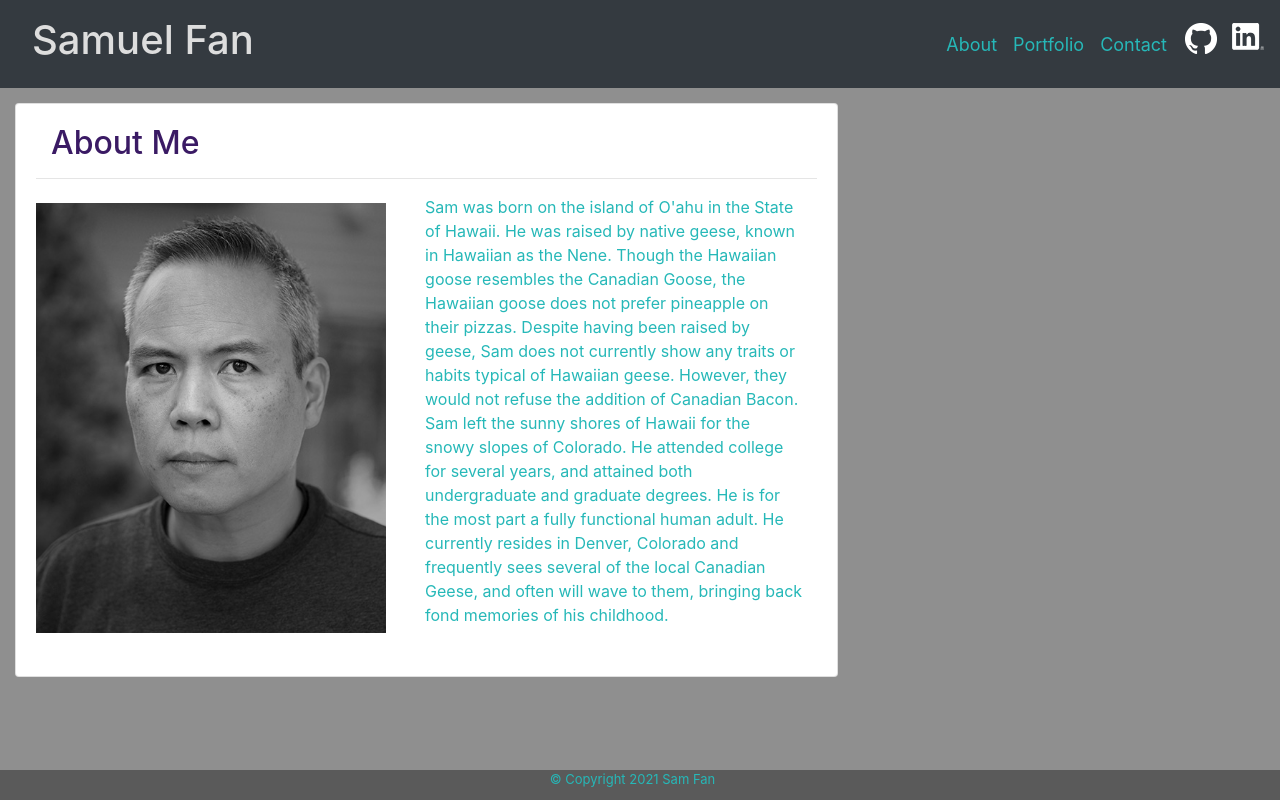
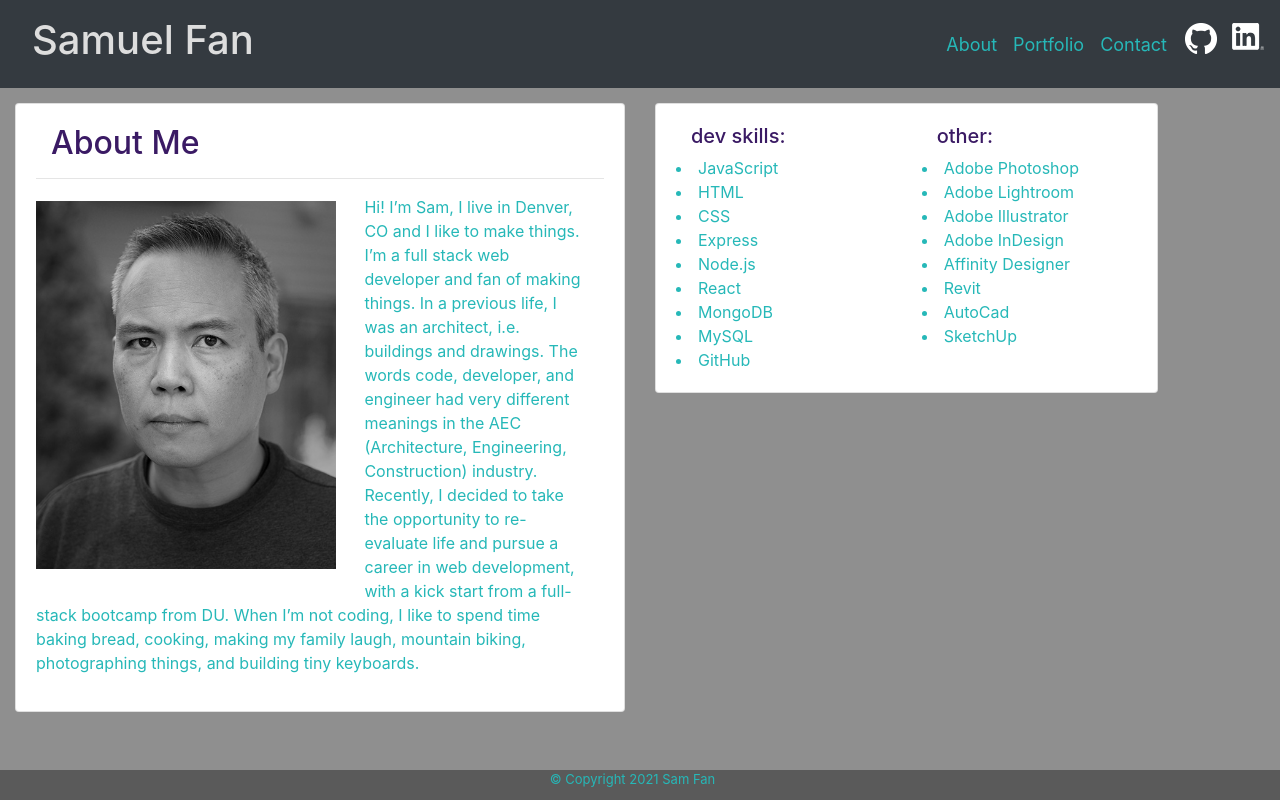
Before and after one commit to SamFan808/portfolio-react, a React (Create React App) app: page /about in a window 1280 px wide. Built offline with nearby package versions, Linux system fonts and the light colour scheme.

Commit message:
updated resume and about me skills section

```diff
--- a/src/components/pages/About.js
+++ b/src/components/pages/About.js
@@ -6,14 +6,25 @@ function About() {
   return (
     <Container fluid>
       <Row>
-        <Col sm={8} xs={12}>
+        <Col sm={6} xs={12}>
           <Card>
             <Card.Body>
               <h2>About Me</h2>
               <hr />
               <Image src={profilePic} className="img-fluid" alt="profile" />
               <p>
-                Sam was born on the island of O'ahu in the State of Hawaii. He
+                Hi! I’m Sam, I live in Denver, CO and I like to make things. I’m
+                a full stack web developer and fan of making things. In a
+                previous life, I was an architect, i.e. buildings and drawings.
+                The words code, developer, and engineer had very different
+                meanings in the AEC (Architecture, Engineering, Construction)
+                industry. Recently, I decided to take the opportunity to
+                re-evaluate life and pursue a career in web development, with a
+                kick start from a full-stack bootcamp from DU. When I’m not
+                coding, I like to spend time baking bread, cooking, making my
+                family laugh, mountain biking, photographing things, and
+                building tiny keyboards.
+                {/* Sam was born on the island of O'ahu in the State of Hawaii. He
                 was raised by native geese, known in Hawaiian as the Nene.
                 Though the Hawaiian goose resembles the Canadian Goose, the
                 Hawaiian goose does not prefer pineapple on their pizzas.
@@ -26,8 +37,39 @@ function About() {
                 fully functional human adult. He currently resides in Denver,
                 Colorado and frequently sees several of the local Canadian
                 Geese, and often will wave to them, bringing back fond memories
-                of his childhood.
+                of his childhood. */}
               </p>
+            </Card.Body>
+          </Card>
+        </Col>
+        <Col sm={5} xs={12}>
+          <Card>
+            <Card.Body>
+              <Row>
+                <Col>
+                  <h5>dev skills:</h5>
+                  <li>JavaScript</li>
+                  <li>HTML</li>
+                  <li>CSS</li>
+                  <li>Express</li>
+                  <li>Node.js</li>
+                  <li>React</li>
+                  <li>MongoDB</li>
+                  <li>MySQL</li>
+                  <li>GitHub</li>
+                </Col>
+                <Col>
+                  <h5>other:</h5>
+                  <li>Adobe Photoshop</li>
+                  <li>Adobe Lightroom</li>
+                  <li>Adobe Illustrator</li>
+                  <li>Adobe InDesign</li>
+                  <li>Affinity Designer</li>
+                  <li>Revit</li>
+                  <li>AutoCad</li>
+                  <li>SketchUp</li>
+                </Col>
+              </Row>
             </Card.Body>
           </Card>
         </Col>
--- a/src/components/pages/Contact.js
+++ b/src/components/pages/Contact.js
@@ -14,6 +14,7 @@ function Contact(props) {
               <h2>Contact Me</h2>
               <h4>303.725.6329</h4>
               <h4>samisfan@msn.com</h4>
+              <h4>Denver, CO</h4>
               <a href={resume} download="resume_fan2021.pdf">
                 <FontAwesomeIcon icon={faFile} className="icon" />
                 <span className="resume"> resume-pdf format</span>
--- a/src/components/styles.css
+++ b/src/components/styles.css
@@ -69,12 +69,13 @@ footer {
 /* about me --------------------*/
 .img-fluid {
   float: left;
-  width: 350px;
+  width: 300px;
   margin-right: 5%;
   margin-top: 1%;
   margin-bottom: 3%;
 }
 
+li,
 p {
   padding-right: 15px;
   color: rgb(38, 184, 184);
```
Also changed, not shown: 2 other files (tests, documents, lock files or other folders).
